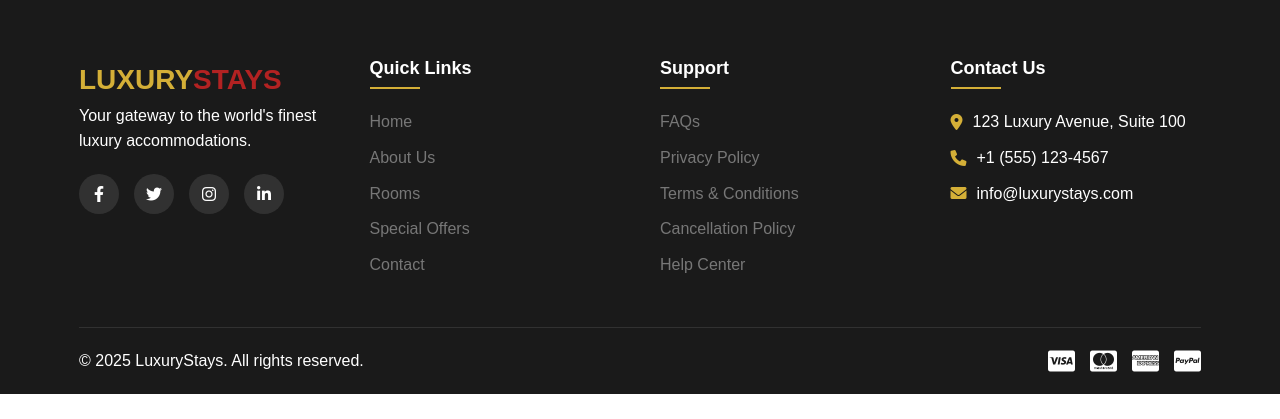
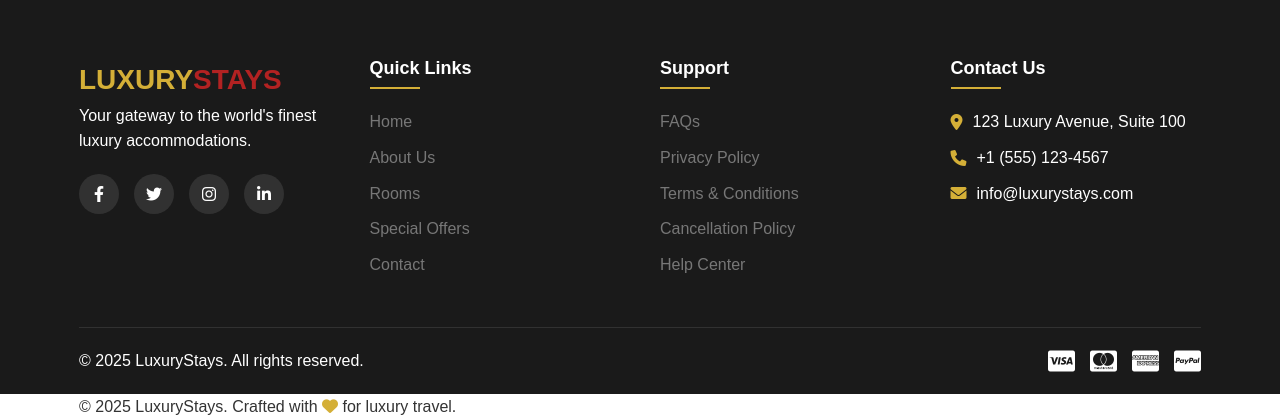
Before and after one commit to Tejaswini1983/HotelBooking-MainPage, a plain HTML site: page index.html in a window 1280 px wide. Shown: the part 2615-3034 px from the top of the page. Before the commit the page ends 3009 px from the top, so only its background shows below. Drawn offline with Linux system fonts and the light colour scheme.

Commit message:
added html for footer

```diff
--- a/index.html
+++ b/index.html
@@ -257,6 +257,12 @@
         </div>
     </footer>
 
+    <div class="simple-footer">
+        <div class="container">
+            <p>© 2025 LuxuryStays. Crafted with <i class="fas fa-heart gold-text"></i> for luxury travel.</p>
+        </div>
+    </div>
+
     <script src="script.js"></script>
 </body>
 </html>
```
